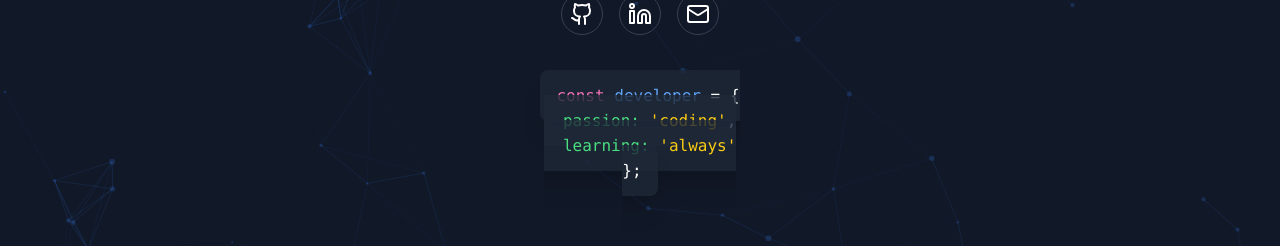
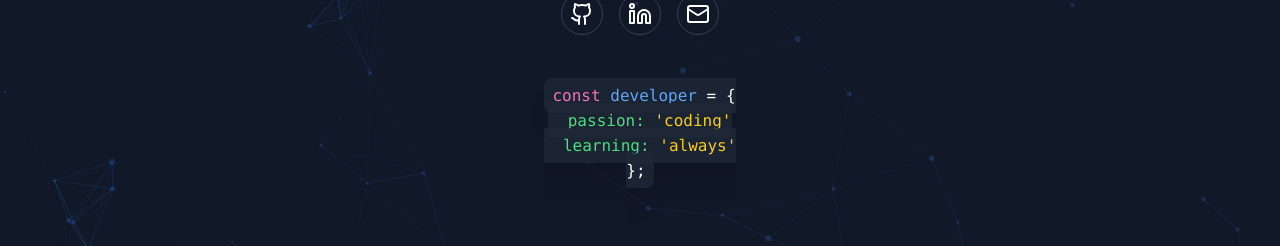
Before and after one commit to kavishka-CodXlab/Kavishka_portfolio, a React (Vite) app: page / in a window 1280 px wide. Shown: the part 418-664 px from the top of the page. Built offline with nearby package versions, Linux system fonts and the light colour scheme.

Commit message:
update hero

```diff
--- a/src/components/Hero.tsx
+++ b/src/components/Hero.tsx
@@ -67,12 +67,12 @@ export const Hero = () => {
         }} transition={{
           delay: 0.9
         }} className="inline-block">
-            <code className="text-sm md:text-base bg-gray-800/80 p-4 rounded-lg text-left backdrop-blur-sm shadow-xl">
+            <code className="text-sm md:text-base bg-gray-800/80 p-2 rounded-lg text-left backdrop-blur-sm shadow-xl">
               <span className="text-pink-400">const</span>{" "}
               <span className="text-blue-400">developer</span> = {"{"}
               <br />
               &nbsp;&nbsp;<span className="text-green-400">passion:</span>{" "}
-              <span className="text-yellow-400">'coding'</span>,
+              <span className="text-yellow-400">'coding'</span>
               <br />
               &nbsp;&nbsp;<span className="text-green-400">learning:</span>{" "}
               <span className="text-yellow-400">'always'</span>
```
